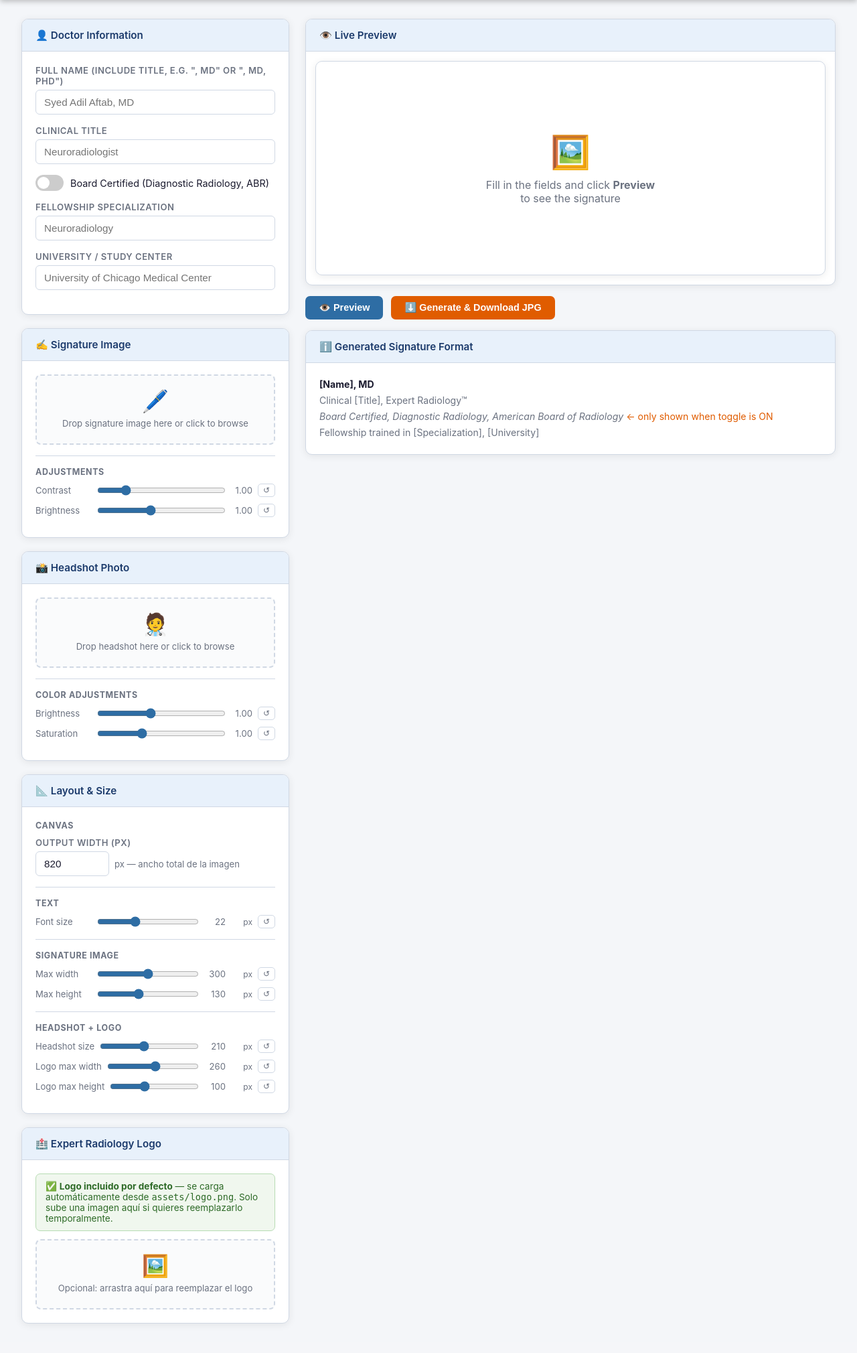
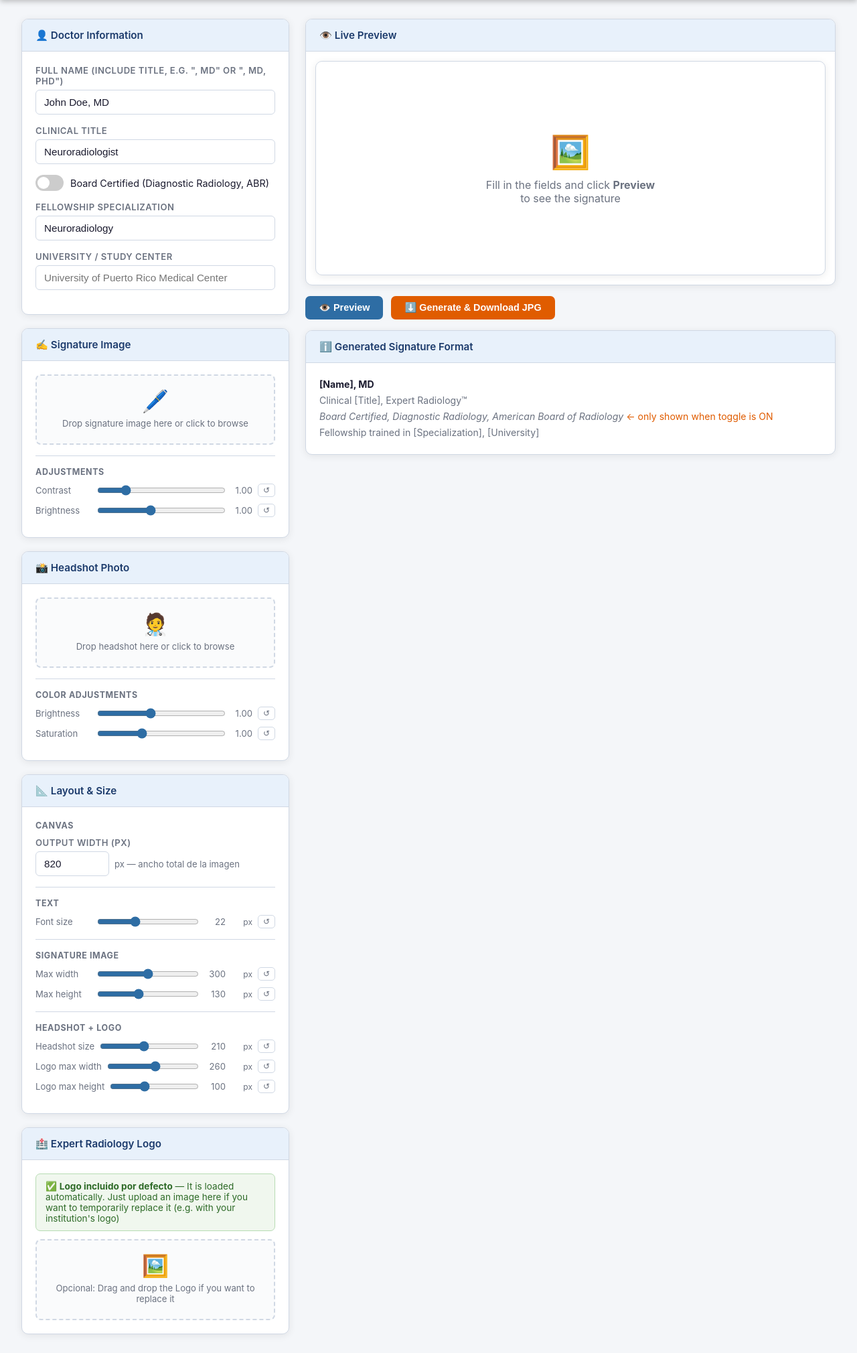
Before and after one commit to SethSterling22/MD_Sign_Creator, a Flask app: page / in a window 1280 px wide. Shown: the part 80-2100 px from the top of the page at 67% size. Before the commit the page ends 2057 px from the top, so only its background shows below. Run offline with Flask 3, Linux system fonts and the light colour scheme; some libraries are stand-ins or nearby versions.

Commit message:
Fix messages and fields

```diff
--- a/signature_service/templates/index.html
+++ b/signature_service/templates/index.html
@@ -313,12 +313,12 @@
 
         <div class="field">
           <label>Full Name (include title, e.g. ", MD" or ", MD, PhD")</label>
-          <input type="text" id="inp-name" placeholder="Syed Adil Aftab, MD" value="" />
+          <input type="text" id="inp-name" placeholder="John Doe, MD" value="John Doe, MD" />
         </div>
 
         <div class="field">
           <label>Clinical Title</label>
-          <input type="text" id="inp-title" placeholder="Neuroradiologist" value="" />
+          <input type="text" id="inp-title" placeholder="Neuroradiologist" value="Neuroradiologist" />
         </div>
 
         <div class="toggle-row">
@@ -331,12 +331,12 @@
 
         <div class="field">
           <label>Fellowship Specialization</label>
-          <input type="text" id="inp-spec" placeholder="Neuroradiology" value="" />
+          <input type="text" id="inp-spec" placeholder="Neuroradiology" value="Neuroradiology" />
         </div>
 
         <div class="field">
           <label>University / Study Center</label>
-          <input type="text" id="inp-univ" placeholder="University of Chicago Medical Center" value="" />
+          <input type="text" id="inp-univ" placeholder="University of Puerto Rico Medical Center" value="" />
         </div>
 
       </div>
@@ -481,13 +481,13 @@
           background: #f0f7ee; border: 1px solid #b7dcb3;
           border-radius: 7px; padding: 10px 14px;
           font-size: .85rem; color: #2d6a27; margin-bottom: 12px;">
-          ✅ <strong>Logo incluido por defecto</strong> — se carga automáticamente desde <code>assets/logo.png</code>.
-          Solo sube una imagen aquí si quieres reemplazarlo temporalmente.
+          ✅ <strong>Logo incluido por defecto</strong> — It is loaded automatically.
+          Just upload an image here if you want to temporarily replace it (e.g. with your institution's logo)
         </div>
         <div class="dropzone" id="dz-logo">
           <input type="file" id="file-logo" accept="image/*" />
           <div class="dropzone-icon">🖼️</div>
-          <p>Opcional: arrastra aquí para reemplazar el logo</p>
+          <p>Opcional: Drag and drop the Logo if you want to replace it</p>
           <div class="filename" id="fname-logo"></div>
         </div>
         <div id="preview-logo-wrap" class="hidden" style="text-align:center; margin-top:10px;">
```
Also changed, not shown: 1 other file.
